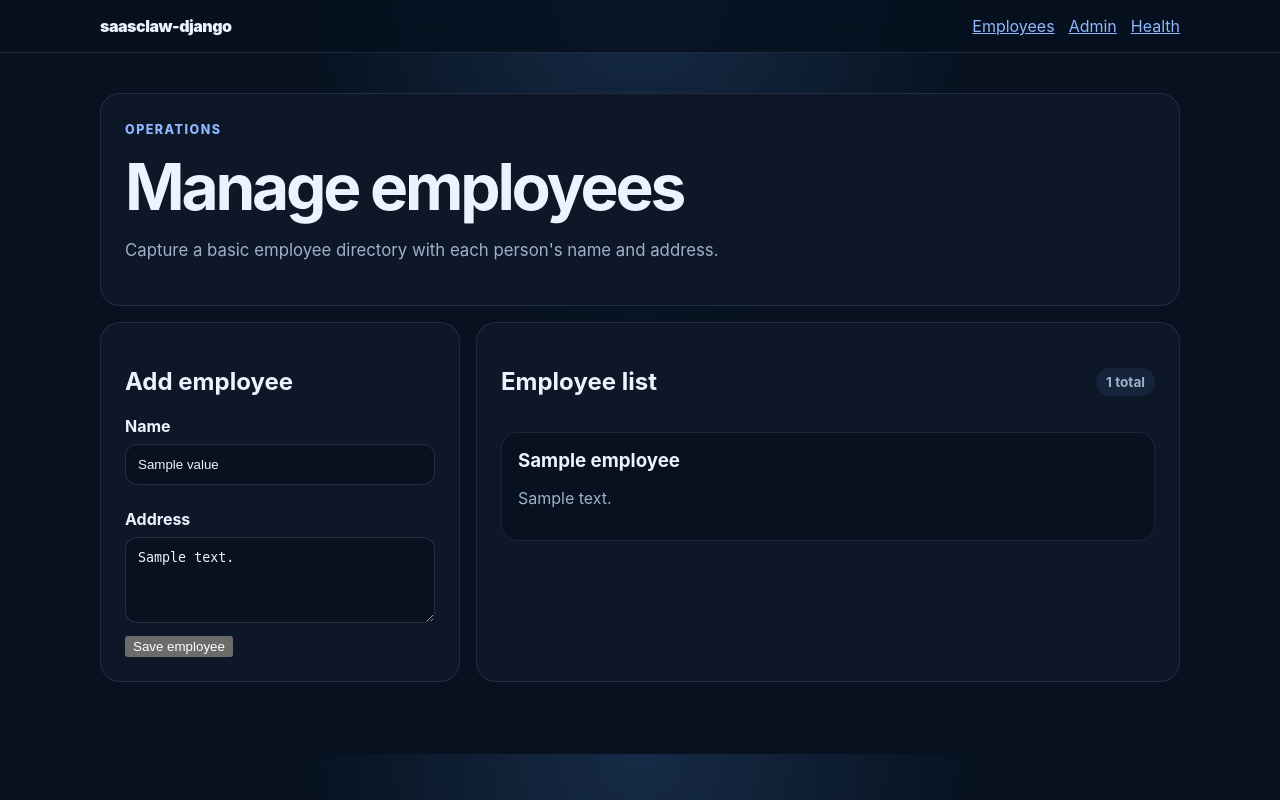
After one commit to normandmickey/saasclaw-django, a Django app: template templates/employees.html in a window 1280 px wide. The commit adds this page. Run offline with Django 5.2, Linux system fonts and the light colour scheme; the template is opened without the code that fills it: most values are stand-ins (such as "Sample title", 1, 10 or a date in 2020).

Commit message:
AI edit: Create a new page to manage employees (name and address)

```diff
--- a/static/app.css
+++ b/static/app.css
@@ -100,15 +100,27 @@ h1 {
   display: grid;
   gap: 16px;
 }
+.page-stack {
+  display: grid;
+  gap: 16px;
+}
+.employee-layout {
+  display: grid;
+  grid-template-columns: minmax(280px, 360px) minmax(0, 1fr);
+  gap: 16px;
+}
 .auth-card {
   max-width: 520px;
 }
-.auth-form label {
+.auth-form label,
+.employee-form label {
   display: block;
   margin-top: 16px;
   font-weight: 700;
 }
-.auth-form input {
+.auth-form input,
+.employee-form input,
+.employee-form textarea {
   width: 100%;
   box-sizing: border-box;
   margin-top: 8px;
@@ -119,11 +131,53 @@ h1 {
   background: #07111f;
   color: #ecf3ff;
 }
+.employee-form textarea {
+  resize: vertical;
+}
+.section-heading {
+  display: flex;
+  align-items: center;
+  justify-content: space-between;
+  gap: 12px;
+}
+.pill {
+  display: inline-flex;
+  align-items: center;
+  padding: 6px 10px;
+  border-radius: 999px;
+  background: #15243a;
+  color: #9fb0ca;
+  font-size: 0.85rem;
+  font-weight: 700;
+}
+.employee-list {
+  display: grid;
+  gap: 12px;
+  margin-top: 16px;
+}
+.employee-item {
+  padding: 16px;
+  border-radius: 16px;
+  background: #07111f;
+  border: 1px solid rgba(148,163,184,0.14);
+}
+.employee-item h3 {
+  margin: 0 0 8px;
+}
+.employee-item p,
+.empty-state,
+.form-error {
+  color: #9fb0ca;
+}
+.form-error {
+  color: #ffb4b4;
+}
 .errorlist {
   color: #ffb4b4;
 }
 @media (max-width: 900px) {
-  .dashboard-grid {
+  .dashboard-grid,
+  .employee-layout {
     grid-template-columns: 1fr;
   }
 }
--- a/templates/base.html
+++ b/templates/base.html
@@ -11,6 +11,7 @@
     <div class="shell-inner">
       <a class="brand" href="/">saasclaw-django</a>
       <nav class="shell-nav">
+        <a href="/employees/">Employees</a>
         <a href="/admin/">Admin</a>
         <a href="/health/">Health</a>
         {% if request.user.is_authenticated %}
--- /dev/null
+++ b/templates/employees.html
@@ -0,0 +1,53 @@
+{% extends "base.html" %}
+
+{% block title %}Employees · saasclaw-django{% endblock %}
+
+{% block content %}
+<div class="page-stack">
+  <section class="hero-card">
+    <span class="eyebrow">Operations</span>
+    <h1>Manage employees</h1>
+    <p class="subtitle">Capture a basic employee directory with each person's name and address.</p>
+  </section>
+
+  <div class="employee-layout">
+    <section class="info-card">
+      <h2>Add employee</h2>
+      <form method="post" class="employee-form">
+        {% csrf_token %}
+        <label for="employee-name">Name</label>
+        <input id="employee-name" type="text" name="name" value="{{ values.name }}" required>
+
+        <label for="employee-address">Address</label>
+        <textarea id="employee-address" name="address" rows="4" required>{{ values.address }}</textarea>
+
+        {% if error %}
+        <p class="form-error">{{ error }}</p>
+        {% endif %}
+
+        <button type="submit">Save employee</button>
+      </form>
+    </section>
+
+    <section class="info-card">
+      <div class="section-heading">
+        <h2>Employee list</h2>
+        <span class="pill">{{ employees|length }} total</span>
+      </div>
+
+      {% if employees %}
+      <div class="employee-list">
+        {% for employee in employees %}
+        <article class="employee-item">
+          <h3>{{ employee.name }}</h3>
+          <p>{{ employee.address|linebreaksbr }}</p>
+        </article>
+        {% endfor %}
+      </div>
+      {% else %}
+      <p class="empty-state">No employees have been added yet.</p>
+      {% endif %}
+    </section>
+  </div>
+</div>
+{% endblock %}
--- a/templates/home.html
+++ b/templates/home.html
@@ -22,8 +22,9 @@
         <p>Manage staff access and permissions through Django admin.</p>
       </section>
       <section class="info-card">
-        <h2>Integrations</h2>
-        <p>Use this area later for connector status, jobs, or app-specific controls.</p>
+        <h2>Employees</h2>
+        <p>Add and review employee names and addresses from a simple internal page.</p>
+        <a class="button secondary" href="/employees/">Manage employees</a>
       </section>
       <section class="info-card">
         <h2>Runtime</h2>
```
Also changed, not shown: templates/employees_view.py (added, +43 -0 lines).
